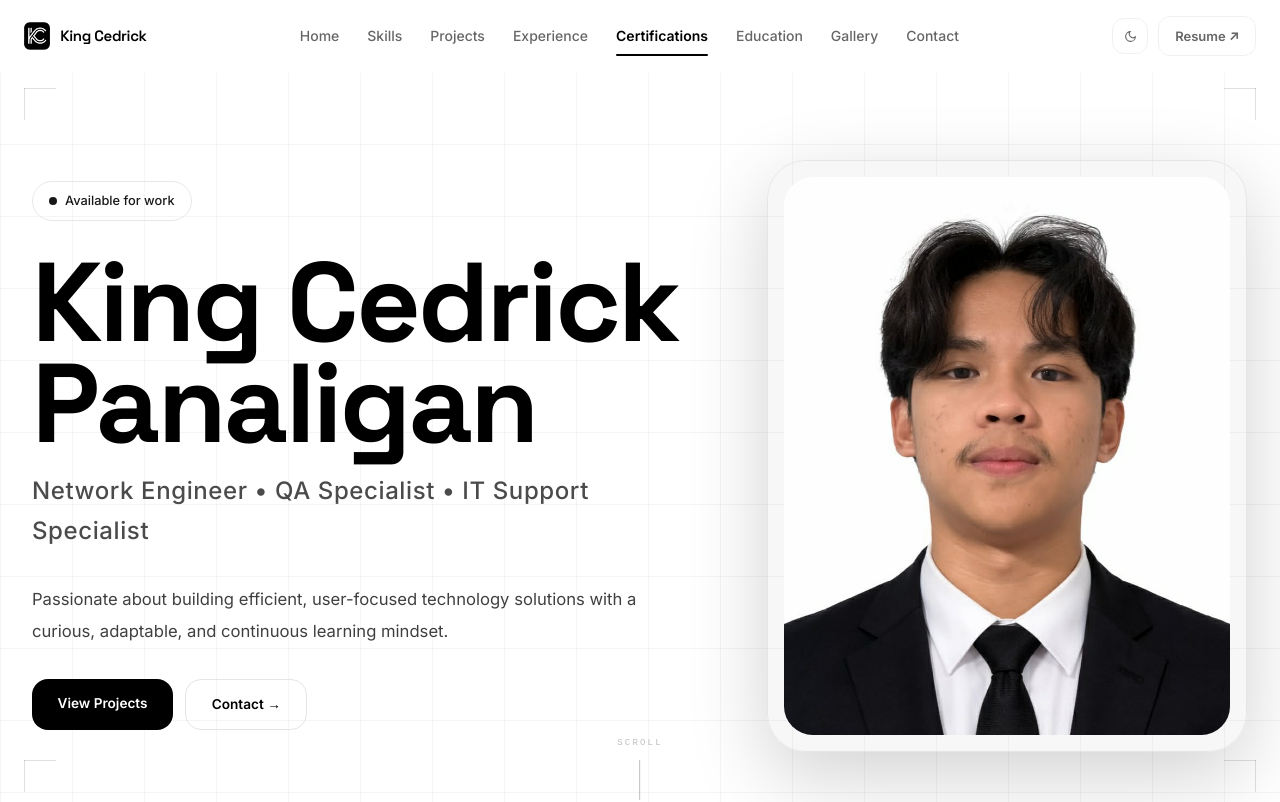
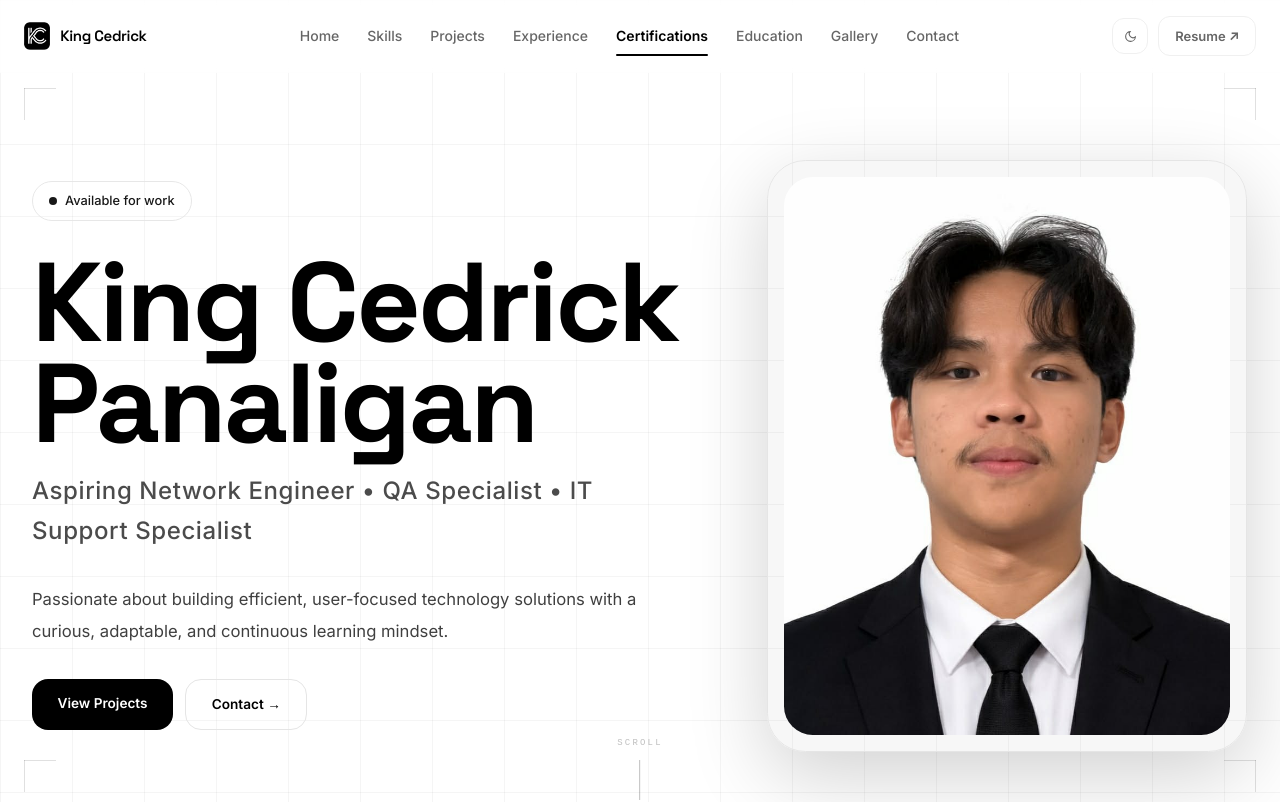
Before and after one commit to KngCd/Portfolio, a React (Vite) app: page / in a window 1280 px wide. Shown: the top 802 px of the page. Built offline with nearby package versions, Linux system fonts and the light colour scheme.

Commit message:
updated the hero section's title

```diff
--- a/src/data/content.ts
+++ b/src/data/content.ts
@@ -1,7 +1,7 @@
 export const heroContent = {
   name: 'King Cedrick',
   surname: 'Panaligan',
-  title: 'Network Engineer • QA Specialist • IT Support Specialist',
+  title: 'Aspiring Network Engineer • QA Specialist • IT Support Specialist',
   description: 'Passionate about building efficient, user-focused technology solutions with a curious, adaptable, and continuous learning mindset.',
   availability: 'Available for work',
 };
```
